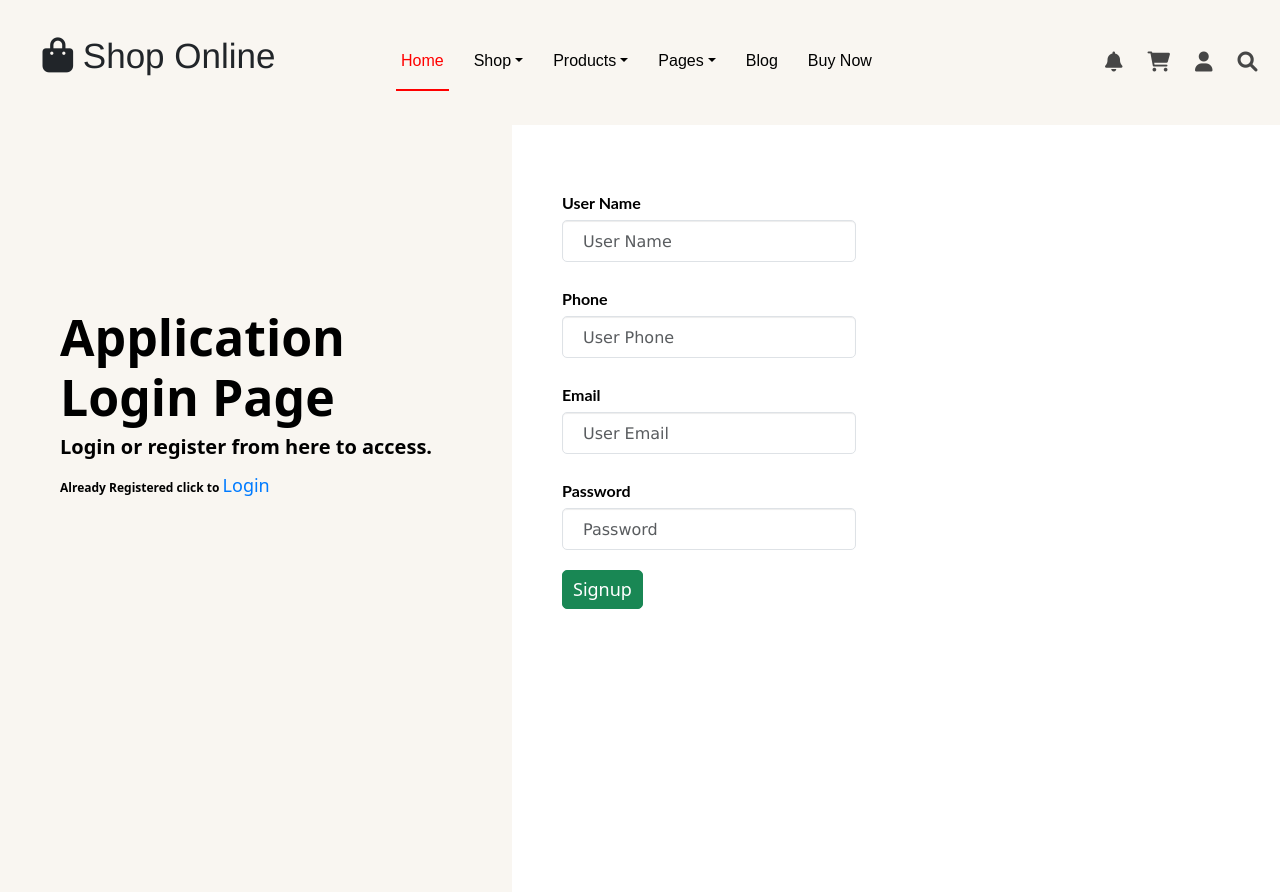
After one commit to Rana-devanand/Shoping-portal, a PHP site: page /pages/Register.php in a window 1280 px wide. The commit adds this page. Run offline with PHP 8.4, Linux system fonts and the light colour scheme.

Commit message:
Added Navbar Login and Registration page

```diff
--- /dev/null
+++ b/assets/css/Login.css
@@ -0,0 +1,124 @@
+body {
+     font-family: "Lato", sans-serif;
+ }
+ .main-head{
+     height: 150px;
+     background: #FFF;
+ }
+
+ .sidenav {
+     margin-top:14vh;
+     height: 90vh;
+     background-color: #F9F6F1;
+     overflow-x: hidden;
+     padding-top: 20px;
+ }
+ .sidenav h2 {
+     font-size: 50px;
+     color: #000;
+     font-weight: bold;
+ }
+
+ .main {
+     padding: 0px 10px;
+ }
+
+ .login-main-text span{
+     font-size: 12px;
+     font-weight: bold;
+     margin-bottom: 20px;
+ }
+ .login-main-text a {
+     color: #007bff;
+     text-decoration: none;
+     transition: color 0.3s;
+     cursor: pointer;
+     /* display: block; */
+     margin-top: 20px;
+     font-size: 18px;
+ }
+
+ @media screen and (max-height: 450px) {
+     .sidenav {padding-top: 15px;}
+ }
+
+ @media screen and (max-width: 450px) {
+     .login-form{
+         margin-top: 10%;
+     }
+
+     .register-form{
+         margin-top: 10%;
+     }
+ }
+
+ @media screen and (min-width: 768px){
+     .main{
+         margin-left: 40%;
+     }
+
+     .sidenav{
+         width: 40%;
+         position: fixed;
+         z-index: 1;
+         top: 0;
+         left: 0;
+     }
+
+     .login-form{
+         margin-top: 80%;
+     }
+
+     .register-form{
+         margin-top: 20%;
+     }
+ }
+
+
+ .login-main-text{
+     margin-top: 20%;
+     padding: 60px;
+     color: #000000;
+ }
+
+ .login-main-text h2{
+     font-weight: bold;
+ }
+ .login-main-text p{
+     font-weight: bold;
+     font-size: 20px;
+ }
+
+ .btn-black{
+     background-color: #000 !important;
+     color: #fff;
+ }
+
+ .login-form {
+     /* border: 1px solid #000 !important; */
+     margin-top: 12%;
+     padding: 20px;
+ }
+ .login-form button {
+     margin-left: 5px;
+     font-size: 18px;
+ }
+ .form-group{
+     padding: 5px;
+ }
+
+ .form-group label{
+     font-weight: bold;
+     margin-bottom: 5px;
+     color: #000;
+     font-size: 16px;
+     font-family: "Lato", sans-serif;
+
+ }
+ .form-group input{
+     padding: 20px;
+     /* border: 1px solid #000; */
+     border-radius: 5px;
+     font-size: 16px;
+     font-family:Verdana, Geneva, Tahoma, sans-serif;
+ }
--- /dev/null
+++ b/pages/Navbar.php
@@ -0,0 +1,97 @@
+<!DOCTYPE html>
+<html lang="en">
+
+<head>
+     <meta charset="UTF-8">
+     <meta name="viewport" content="width=device-width, initial-scale=1.0">
+     <link rel="stylesheet" href="https://cdnjs.cloudflare.com/ajax/libs/font-awesome/6.0.0-beta3/css/all.min.css">
+     <link rel="stylesheet" href="https://maxcdn.bootstrapcdn.com/bootstrap/3.4.1/css/bootstrap.min.css">
+     <script src="https://ajax.googleapis.com/ajax/libs/jquery/3.7.1/jquery.min.js"></script>
+     <script src="https://maxcdn.bootstrapcdn.com/bootstrap/3.4.1/js/bootstrap.min.js"></script>
+     <link rel="stylesheet" href="./assets/css/header.css">
+     <!-- <link rel="stylesheet" href="./assets/css/bootstrap.css"> -->
+
+     <link href="https://cdn.jsdelivr.net/npm/bootstrap@5.3.3/dist/css/bootstrap.min.css" rel="stylesheet"
+          integrity="sha384-QWTKZyjpPEjISv5WaRU9OFeRpok6YctnYmDr5pNlyT2bRjXh0JMhjY6hW+ALEwIH" crossorigin="anonymous">
+
+     <link rel="stylesheet" href="../assets/css/header.css">
+</head>
+
+<body>
+     <div class="row header p-0 m-0">
+          <div class="col-3">
+               <h1>
+                    <span class="fa fa-shopping-bag"></span>
+                    Shop Online
+               </h1>
+               </h1>
+          </div>
+          <div class="col-6">
+               <nav class="navbar navbar-expand-lg">
+                    <div class="container">
+                         <div class="navbar-collapse" id="navbarNav">
+                              <ul class="navbar-nav">
+
+                                   <li class="nav-item">
+                                        <a class="nav-link active" href="../index.php">Home</a>
+                                   </li>
+
+                                   <li class="nav-item dropdown">
+                                        <a class="nav-link dropdown-toggle" href="#" id="shopDropdown">Shop</a>
+                                        <div class="dropdown-menu">
+                                             <a class="dropdown-item" href="#">Shop Item 1</a>
+                                             <a class="dropdown-item" href="#">Shop Item 2</a>
+                                        </div>
+                                   </li>
+
+                                   <li class="nav-item dropdown">
+                                        <a class="nav-link dropdown-toggle" href="#" id="productsDropdown">Products</a>
+                                        <div class="dropdown-menu">
+                                             <a class="dropdown-item" href="#">Product 1</a>
+                                             <a class="dropdown-item" href="#">Product 2</a>
+                                        </div>
+                                   </li>
+
+                                   <li class="nav-item dropdown">
+                                        <a class="nav-link dropdown-toggle" href="#" id="pagesDropdown">Pages</a>
+                                        <div class="dropdown-menu">
+                                             <a class="dropdown-item" href="#">Page 1</a>
+                                             <a class="dropdown-item" href="#">Page 2</a>
+                                        </div>
+                                   </li>
+
+                                   <li class="nav-item">
+                                        <a class="nav-link" href="#">Blog</a>
+                                   </li>
+
+                                   <li class="nav-item">
+                                        <a class="nav-link" href="#">Buy Now</a>
+                                   </li>
+
+                              </ul>
+                         </div>
+                    </div>
+               </nav>
+          </div>
+          <div class="col-3 notification">
+               <a href="#">
+                    <span class="fa fa-bell"></span>
+               </a>
+
+               <a href="#">
+                    <span class="fa fa-shopping-cart"></span>
+               </a>
+
+               <a href="#">
+                    <span class="fa fa-user"></span>
+               </a>
+
+               <a href="#">
+                    <span class="fa fa-search"></span>
+               </a>
+          </div>
+     </div>
+
+</body>
+
+</html>
--- /dev/null
+++ b/pages/Register.php
@@ -0,0 +1,68 @@
+<!DOCTYPE html>
+<html lang="en">
+
+<head>
+     <meta charset="UTF-8">
+     <meta name="viewport" content="width=device-width, initial-scale=1.0">
+     <link rel="stylesheet" href="https://cdnjs.cloudflare.com/ajax/libs/font-awesome/6.0.0-beta3/css/all.min.css">
+     <link rel="stylesheet" href="https://maxcdn.bootstrapcdn.com/bootstrap/3.4.1/css/bootstrap.min.css">
+     <script src="https://ajax.googleapis.com/ajax/libs/jquery/3.7.1/jquery.min.js"></script>
+     <script src="https://maxcdn.bootstrapcdn.com/bootstrap/3.4.1/js/bootstrap.min.js"></script>
+     <link rel="stylesheet" href="./assets/css/header.css">
+     <!-- <link rel="stylesheet" href="./assets/css/bootstrap.css"> -->
+
+     <link href="https://cdn.jsdelivr.net/npm/bootstrap@5.3.3/dist/css/bootstrap.min.css" rel="stylesheet"
+          integrity="sha384-QWTKZyjpPEjISv5WaRU9OFeRpok6YctnYmDr5pNlyT2bRjXh0JMhjY6hW+ALEwIH" crossorigin="anonymous">
+
+     <link rel="stylesheet" href="../assets/css/header.css">
+     <link rel="stylesheet" href="../assets/css/Login.css">
+
+</head>
+
+<body>
+     <?php include __DIR__ . '/Navbar.php' ?>
+
+     <div class="sidenav">
+          <div class="login-main-text">
+               <h2>Application<br> Login Page</h2>
+               <p>Login or register from here to access.</p>
+               <span>Already Registered click to </span>
+               <a href="./Login.php">
+                   Login
+               </a>
+          </div>
+
+     </div>
+     <div class="main">
+          <div class="col-md-6 col-sm-12">
+               <div class="login-form">
+                    <form>
+                         <div class="form-group">
+                              <label>User Name</label>
+                              <input type="text" class="form-control" placeholder="User Name">
+                         </div>
+                         <div class="form-group">
+                              <label>Phone</label>
+                              <input type="text" class="form-control" placeholder="User Phone">
+                         </div>
+                         <div class="form-group">
+                              <label>Email</label>
+                              <input type="email" class="form-control" placeholder="User Email">
+                         </div>
+                         <div class="form-group">
+                              <label>Password</label>
+                              <input type="password" class="form-control" placeholder="Password">
+                         </div>
+                         <button type="submit" class="btn btn-lg btn-success">Signup</button>
+                    </form>
+
+               </div>
+          </div>
+     </div>
+
+     <script src="https://code.jquery.com/jquery-3.5.1.slim.min.js"></script>
+     <script src="https://cdn.jsdelivr.net/npm/@popperjs/core@2.9.3/dist/umd/popper.min.js"></script>
+     <script src="https://maxcdn.bootstrapcdn.com/bootstrap/4.5.2/js/bootstrap.min.js"></script>
+</body>
+
+</html>
```
Also changed, not shown: pages/Login.php (added, +60 -0 lines), pages/header.php (+9 -78 lines), pages/temp.html (added, +13 -0 lines).
